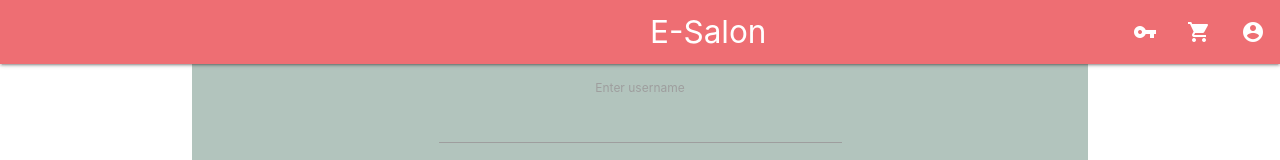
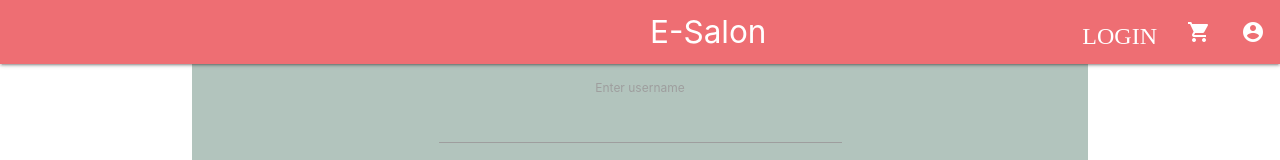
Before and after one commit to Gurjot-0031/E-salon, a React (Create React App) app in the folder client/: page /login in a window 1280 px wide. Shown: the top 160 px of the page. Built offline with nearby package versions, Linux system fonts and the light colour scheme; no server answers.

Commit message:
Logout, auto redirects

```diff
--- a/client/src/App.js
+++ b/client/src/App.js
@@ -5,7 +5,6 @@ import Login from "./components/Login";
 import AppHeader from "./components/AppHeader";
 import AppFooter from "./components/AppFooter";
 import Protected from "./components/Protected";
-import SignUp from "./components/SignUp"
 import {BrowserRouter as Router, Switch, Link, Route, Redirect} from 'react-router-dom';
 
 class App extends Component{
@@ -36,14 +35,17 @@ class App extends Component{
                             {/*<Home />*/}
                             <AppHeader/>
                             {/*<Protected cmp={AppHeader}/>*/}
-                            <Protected cmp={Products} appState = {this.state.isLoggedIn}/>
+                            <Protected cmp={Products}/>
                             <AppFooter/>
                             {/*<Protected cmp={AppFooter}/>*/}
                         </Route>
+                        <Route path="/login">
+                            <Login/>
+                        </Route>
                         <Route path="/">
-                            <Login/>
-                            {/*<LoginAndSignUp />*/}
+                            <AppHeader/>
                         </Route>
+
                     </Switch>
                 </Router>
             </div>
--- a/client/src/components/AppHeader.js
+++ b/client/src/components/AppHeader.js
@@ -1,7 +1,29 @@
-import React from "react";
-import {Link} from "react-router-dom";
+import React,{Component} from "react";
+import {Link, Redirect} from "react-router-dom";
 
-function AppHeader() {
+class AppHeader extends Component{
+    constructor(props) {
+        super(props);
+        this.state={
+            isLoggedIn:localStorage.getItem("isLoggedIn")
+        }
+    }
+
+    doLogout() {
+        localStorage.clear()
+        this.setState({isLoggedIn:false});
+        //alert("You have been successfully logged out");
+    }
+
+    componentDidMount() {
+        if(!this.state.isLoggedIn)
+            return <Redirect to="/" />
+        else
+            return <Redirect to="/home" />
+    }
+
+
+    render(){
         const date = new Date()
         const hours = date.getHours()
         let timeOfDay
@@ -36,9 +58,15 @@ function AppHeader() {
                             }
                             <li className="right "><a href="facebook.com"><i className="material-icons">account_circle</i></a></li>
                             <li className="right "><a href="instagram.com"><i className="material-icons">shopping_cart</i></a></li>
-                            <li className="right "><Link to="/"><i className="material-icons">vpn_key</i></Link></li>
+                            {
+                                !localStorage.getItem("isLoggedIn")
+                                    // ? <li className="right "><Link to="/logout"><i className="material-icons">power_settings_new</i></Link></li>
+                                    // : <li className="right "><Link to="/"><i className="material-icons">power_settings_new</i></Link></li>
+                                    ? <li className="right "><Link to="/login"><i className="material-icons">LOGIN</i></Link></li>
+                                    : <li className="right "><i className="material-icons" onClick={this.doLogout.bind(this)}>LOGOUT</i></li>
+                            }
 
-                            {/*<Link to={"about"}>ABOUT</Link>*/}
+
 
                         </ul>
                     </div>
@@ -46,6 +74,7 @@ function AppHeader() {
             </div>
         </div>
     )
+}
 
 }
 
--- a/client/src/components/Login.js
+++ b/client/src/components/Login.js
@@ -42,11 +42,18 @@ export default class Login extends Component{
                  console.log(this.state)
              })
             .catch(error=>console.log("ERROR WHILE LOGGING IN "+error));
+    }
+    componentDidMount() {
+        this.login();
+    }
 
+    componentWillUnmount() {
     }
 
 
     render() {
+        if(this.state.isLoggedIn)
+            return <Redirect to={"/home"}/>
         let st = {
             //backgroundImage: url("/pics/loginBack.jpg"),
             backgroundColor: "#b2c4bd"
--- a/client/src/components/Protected.js
+++ b/client/src/components/Protected.js
@@ -5,7 +5,7 @@ function Protected(props){
     let auth = localStorage.getItem("isLoggedIn");
     console.warn(auth);
     return <div>
-        {auth ? <Comp /> : <Redirect to="login"></Redirect>}
+        {auth != undefined ? <Comp /> : <Redirect to="login"></Redirect>}
            </div>
 }
 export default Protected;
```
Lines whose indentation alone changed are shown as unchanged.
